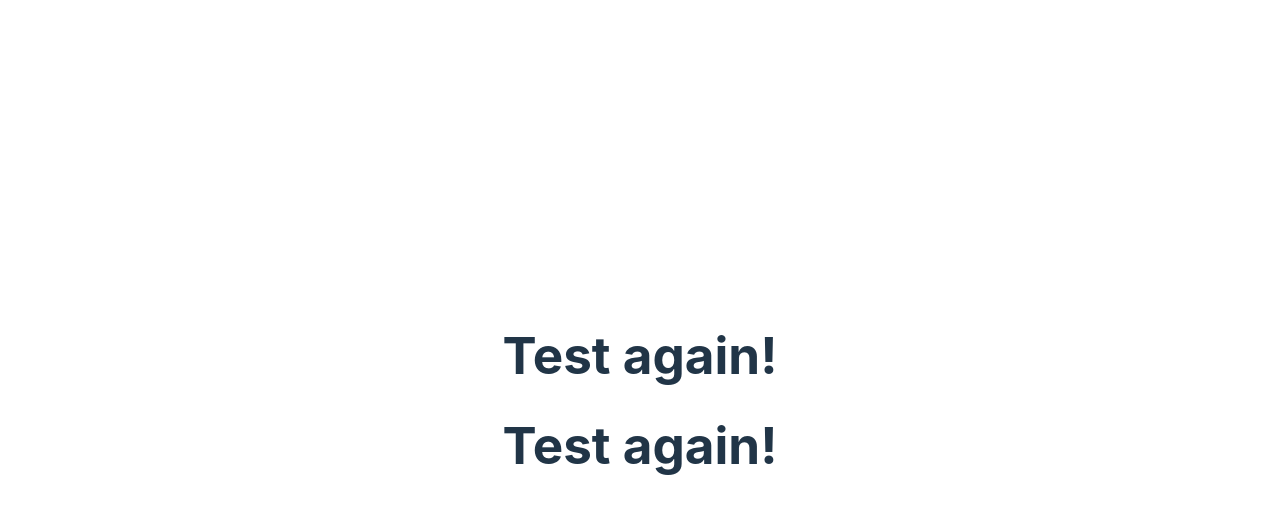
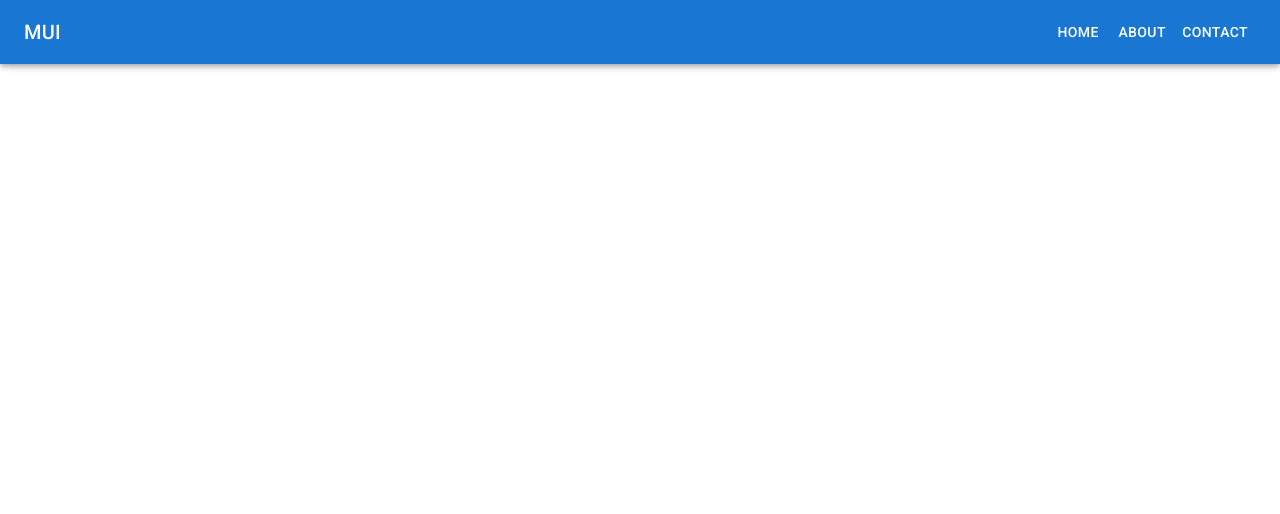
Before and after one commit to sgfaught1/Portfolio-Spencer_Faught, a React (Vite) app in the folder portfolio_Spencer-Faught/: page / in a window 1280 px wide. Shown: the top 514 px of the page. Built offline with nearby package versions, Linux system fonts and the light colour scheme.

Commit message:
Add NavBar

```diff
--- a/portfolio_Spencer-Faught/src/App.jsx
+++ b/portfolio_Spencer-Faught/src/App.jsx
@@ -1,4 +1,5 @@
-import './App.css'
+//import './App.css'
+import NavBar from './NavBar'
 
 
 function App() {
@@ -6,8 +7,7 @@
 
   return (
     <>
-      <h1>Test again!</h1>
-      <h1>Test again!</h1>
+     <NavBar />
     </>
   )
 }
--- /dev/null
+++ b/portfolio_Spencer-Faught/src/NavBar.jsx
@@ -0,0 +1,112 @@
+import * as React from 'react';
+import PropTypes from 'prop-types';
+import AppBar from '@mui/material/AppBar';
+import Box from '@mui/material/Box';
+import CssBaseline from '@mui/material/CssBaseline';
+import Divider from '@mui/material/Divider';
+import Drawer from '@mui/material/Drawer';
+import IconButton from '@mui/material/IconButton';
+import List from '@mui/material/List';
+import ListItem from '@mui/material/ListItem';
+import ListItemButton from '@mui/material/ListItemButton';
+import ListItemText from '@mui/material/ListItemText';
+import MenuIcon from '@mui/icons-material/Menu';
+import Toolbar from '@mui/material/Toolbar';
+import Typography from '@mui/material/Typography';
+import Button from '@mui/material/Button';
+
+const drawerWidth = 240;
+const navItems = ['Home', 'About', 'Contact'];
+
+function DrawerAppBar(props) {
+  const { window } = props;
+  const [mobileOpen, setMobileOpen] = React.useState(false);
+
+  const handleDrawerToggle = () => {
+    setMobileOpen((prevState) => !prevState);
+  };
+
+  const drawer = (
+    <Box onClick={handleDrawerToggle} sx={{ textAlign: 'center' }}>
+      <Typography variant="h6" sx={{ my: 2 }}>
+        MUI
+      </Typography>
+      <Divider />
+      <List>
+        {navItems.map((item) => (
+          <ListItem key={item} disablePadding>
+            <ListItemButton sx={{ textAlign: 'center' }}>
+              <ListItemText primary={item} />
+            </ListItemButton>
+          </ListItem>
+        ))}
+      </List>
+    </Box>
+  );
+
+  const container = window !== undefined ? () => window().document.body : undefined;
+
+  return (
+    <Box sx={{ display: 'flex' }}>
+      <CssBaseline />
+      <AppBar component="nav">
+        <Toolbar>
+          <IconButton
+            color="inherit"
+            aria-label="open drawer"
+            edge="start"
+            onClick={handleDrawerToggle}
+            sx={{ mr: 2, display: { sm: 'none' } }}
+          >
+            <MenuIcon />
+          </IconButton>
+          <Typography
+            variant="h6"
+            component="div"
+            sx={{ flexGrow: 1, display: { xs: 'none', sm: 'block' } }}
+          >
+            MUI
+          </Typography>
+          <Box sx={{ display: { xs: 'none', sm: 'block' } }}>
+            {navItems.map((item) => (
+              <Button key={item} sx={{ color: '#fff' }}>
+                {item}
+              </Button>
+            ))}
+          </Box>
+        </Toolbar>
+      </AppBar>
+      <nav>
+        <Drawer
+          container={container}
+          variant="temporary"
+          open={mobileOpen}
+          onClose={handleDrawerToggle}
+          ModalProps={{
+            keepMounted: true, // Better open performance on mobile.
+          }}
+          sx={{
+            display: { xs: 'block', sm: 'none' },
+            '& .MuiDrawer-paper': { boxSizing: 'border-box', width: drawerWidth },
+          }}
+        >
+          {drawer}
+        </Drawer>
+      </nav>
+      <Box component="main" sx={{ p: 3 }}>
+        <Toolbar />
+
+      </Box>
+    </Box>
+  );
+}
+
+DrawerAppBar.propTypes = {
+  /**
+   * Injected by the documentation to work in an iframe.
+   * You won't need it on your project.
+   */
+  window: PropTypes.func,
+};
+
+export default DrawerAppBar;
--- a/portfolio_Spencer-Faught/src/main.jsx
+++ b/portfolio_Spencer-Faught/src/main.jsx
@@ -1,7 +1,7 @@
 import React from 'react'
 import ReactDOM from 'react-dom/client'
 import App from './App.jsx'
-import './index.css'
+//import './index.css'
 import '@fontsource/roboto/300.css';
 import '@fontsource/roboto/400.css';
 import '@fontsource/roboto/500.css';
```
